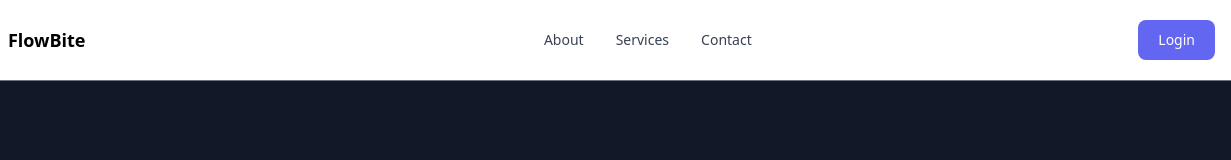
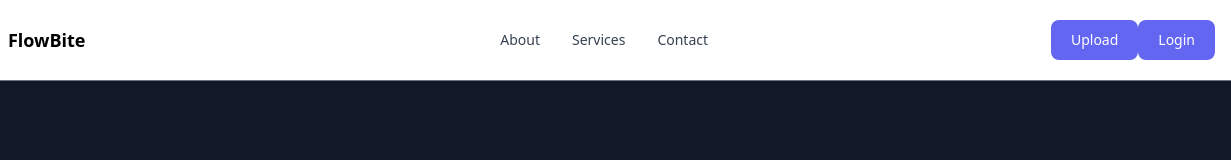
Before and after one commit to GreyOctopus/login-demo, a plain HTML site: page index.html in a window 1280 px wide. Shown: the full height of the page, 49-1280 px from the left. Drawn offline with nearby package versions, Linux system fonts and the light colour scheme.

Commit message:
button upload

```diff
--- a/index.html
+++ b/index.html
@@ -29,6 +29,9 @@
                 </svg>
                 <span class="self-center text-lg font-semibold whitespace-nowrap dark:text-white">FlowBite</span>
                 <div class="flex md:order-2">
+                    <a href="/fileupload.html" target="_blank" type="button"
+                        class="text-white bg-indigo-500 focus:ring-4 focus:ring-white font-medium rounded-lg
+                    text-sm px-5 py-2.5 text-center mr-3 md:mr-0 dark:bg-indigo-500 dark:hover:bg-indigo-500 dark:focus:ring-white">Upload</a>
                     <a href="/login.html" target="_blank" type="button"
                         class="text-white bg-indigo-500 focus:ring-4 focus:ring-white font-medium rounded-lg
                     text-sm px-5 py-2.5 text-center mr-3 md:mr-0 dark:bg-indigo-500 dark:hover:bg-indigo-500 dark:focus:ring-white">Login</a>
```
